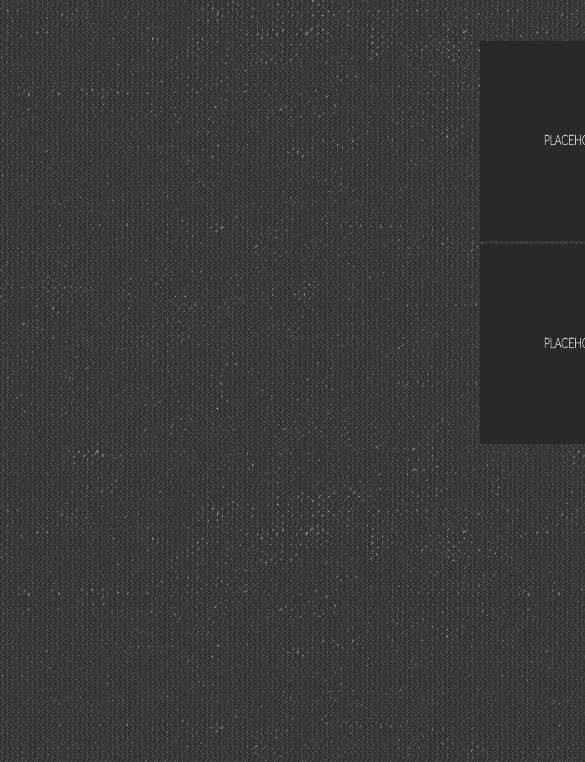
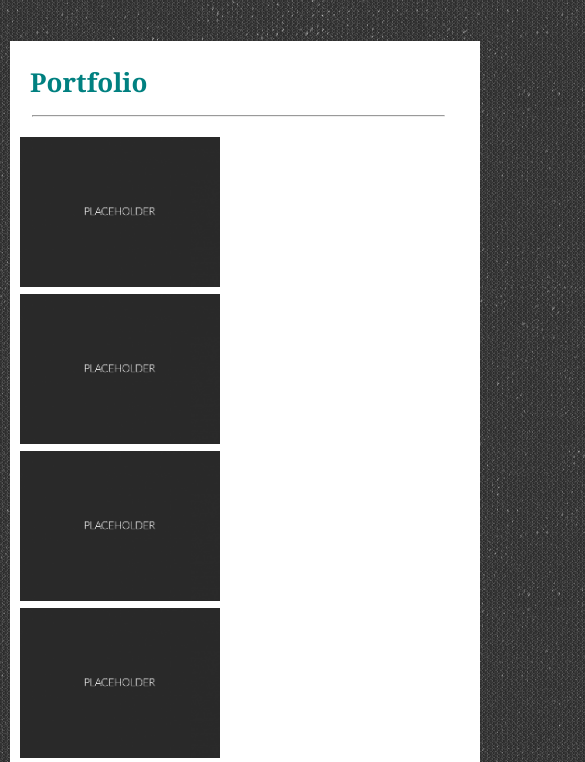
Before and after one commit to h-turner/Portfolio, a plain HTML site: page portfolio.html in a window 390 px wide. Shown: the part 82-844 px from the top of the page, 585 px wide, since content can reach past the window. Drawn offline with Linux system fonts and the light colour scheme.

Commit message:
media screens added to css and first attempt

```diff
--- a/assets/css/style.css
+++ b/assets/css/style.css
@@ -13,7 +13,6 @@ body {
   text-align: right;
   display: inline-block;
   height: 70px;
-
 }
 
 .content{
@@ -130,3 +129,45 @@ hr {
   margin-left: 11.5px;
   margin-right: 35px;
 }
+
+.pics {
+  padding-right: 400px;
+}
+
+@media screen and (max-width: 968px){
+  body{
+    margin-left: 4px;
+    margin-right: 4px;
+  }
+  .container{
+    padding-right: 0px;
+    width: 470px;
+    /*increasing container width doesnt cause portfolio pictures to stack in two columns?*/
+  }
+
+  h2{
+    width: 470px;
+  }
+
+  .words{
+    height: 540px;
+  }
+
+@media screen and (max-width: 768px){
+  body{
+    margin-left: 10px;
+    width: 748px;
+    margin-right: 10px;
+  }
+}
+
+@media screen and (max-width: 640px){
+  header {
+    orientation: static;
+  }
+  body{
+    margin-left: 10px;
+    width: 620px;
+    margin-right: 10px;
+  }
+}
--- a/portfolio.html
+++ b/portfolio.html
@@ -25,13 +25,22 @@
             </nav>
         </div>
     </header>
-  <div class="pics">
-    <img src="assets/images/placeholder.png" height="200px" width="200px">
-    <img src="assets/images/placeholder.png" height="200px" width="200px">
-    <img src="assets/images/placeholder.png" height="200px" width="200px">
-    <img src="assets/images/placeholder.png" height="200px" width="200px">
-    <img src="assets/images/placeholder.png" height="200px" width="200px">
-  </div>
+    <div class="container">
+        <div class="aboutme">
+            <h2>Portfolio</h2>
+
+            <hr>
+
+                <div class="pics">
+                    <img src="assets/images/placeholder.png" height="150px" width="200px"   >
+                    <img src="assets/images/placeholder.png" height="150px" width="200px">
+                    <img src="assets/images/placeholder.png" height="150px" width="200px">
+                    <img src="assets/images/placeholder.png" height="150px" width="200px">
+                    <img src="assets/images/placeholder.png" height="150px" width="200px">
+                </div>
+        </div>
+    </div>
+
 
 </body>
 
```
Also changed, not shown: contact.html (+7 -1 lines), index.html (+2 -2 lines), assets/images/me3.jpg (added).
